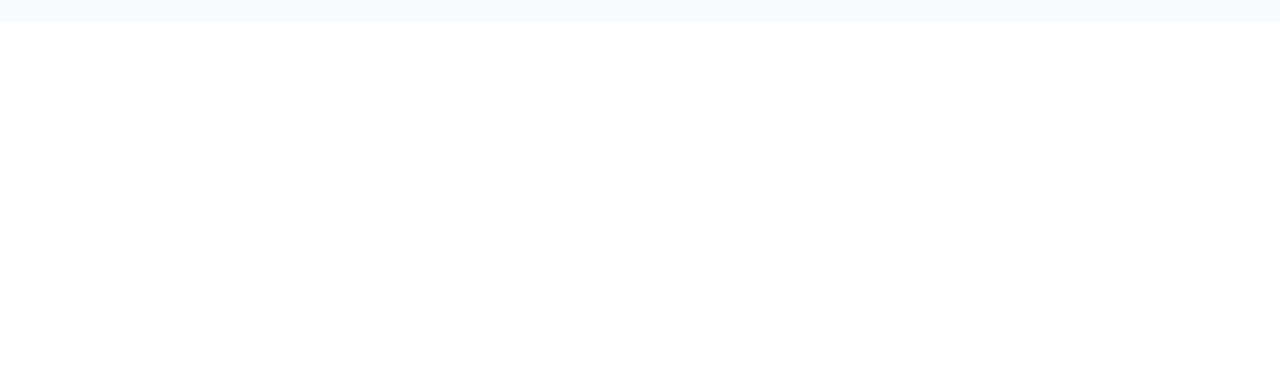
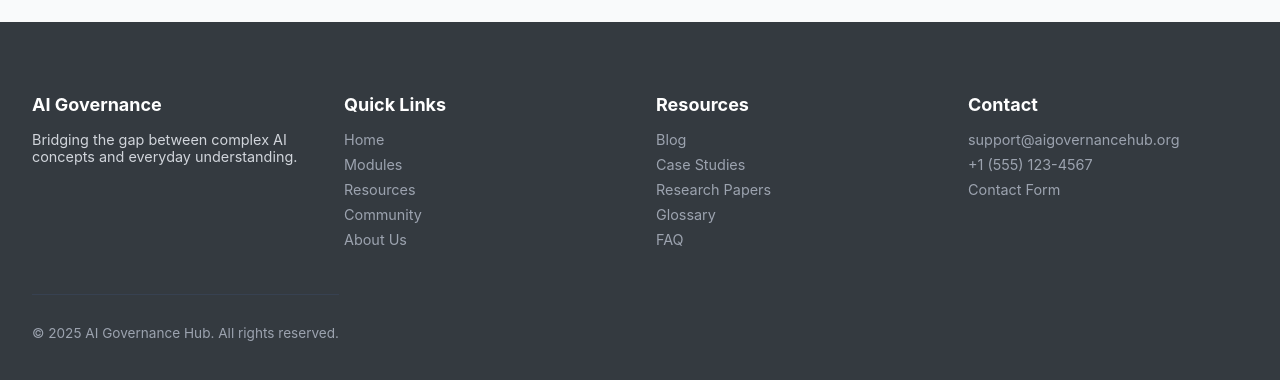
Before and after one commit to moniqueaboumrad9930/ai_final_project, a React (Create React App) app in the folder ai-final/: page / in a window 1280 px wide. Shown: the part 1811-2191 px from the top of the page. Before the commit the page ends 1833 px from the top, so only its background shows below. Built offline with nearby package versions, Linux system fonts and the light colour scheme.

Commit message:
adding footer section

```diff
--- /dev/null
+++ b/ai-final/src/components/footer.js
@@ -0,0 +1,52 @@
+import react from "react";
+import styles from './footer.module.css';
+
+function Footer ()  {
+    return (
+        <footer className={styles.footer}>
+            <div className={styles.top}>
+                <div className={styles.column}>
+                    <h4>
+                        AI Governance
+                    </h4>
+                    <p>Bridging the gap between complex AI concepts and everyday understanding. </p>
+                </div>
+                <div className={styles.column}>
+                    <h4>Quick Links</h4>
+                    <ul>
+                        <li><a href="#"> Home </a></li>
+                        <li><a href="#"> Modules </a></li>
+                        <li><a href="#"> Resources </a></li>
+                        <li><a href="#"> Community </a></li>
+                        <li><a href="#"> About Us </a></li>
+                    </ul>
+                </div>
+                <div className={styles.column}>
+                    <h4>Resources</h4>
+                    <ul>
+                        <li><a href="#"> Blog </a></li>
+                        <li><a href="#"> Case Studies </a></li>
+                        <li><a href="#"> Research Papers </a></li>
+                        <li><a href="#"> Glossary </a></li>
+                        <li><a href="#"> FAQ </a></li>
+                    </ul>
+                </div>
+                <div className={styles.column}>
+                <h4>Contact</h4>
+                    <ul>
+                        <li><a href= "mailto:support@aigovernancehub.org">support@aigovernancehub.org </a></li>
+                        <li><a href="tel:+15551234567">+1 (555) 123-4567 </a></li>
+                        <li><a href="#"> Contact Form </a></li>
+                    </ul>
+                </div>
+                <div className={styles.bottom}>
+                    <p>© 2025 AI Governance Hub. All rights reserved.</p>
+                </div>
+            </div>
+        </footer>
+    );
+
+}
+
+
+export default Footer;
--- /dev/null
+++ b/ai-final/src/components/footer.module.css
@@ -0,0 +1,52 @@
+.footer {
+    background-color: #343A40;
+    color: #d1d5db;
+    padding: 3rem 2rem;
+    font-size: 0.9rem;
+  }
+
+  .top {
+    display: flex;
+    flex-wrap: wrap;
+    gap: 2rem;
+    justify-content: space-between;
+    margin-bottom: 2rem;
+  }
+
+  .column {
+    flex: 1 1 200px;
+    min-width: 200px;
+  }
+
+  .column h4 {
+    color: white;
+    font-size: 1.125rem;
+    margin-bottom: 1rem;
+  }
+
+  .column ul {
+    list-style: none;
+    padding: 0;
+  }
+
+  .column ul li {
+    margin-bottom: 0.5rem;
+  }
+
+  .column ul li a {
+    color: #9ca3af;
+    text-decoration: none;
+    transition: color 0.2s;
+  }
+
+  .column ul li a:hover {
+    color: #ffffff;
+  }
+
+  .bottom {
+    text-align: center;
+    border-top: 1px solid #374151;
+    padding-top: 1rem;
+    font-size: 0.85rem;
+    color: #9ca3af;
+  }
--- a/ai-final/src/pages/landingPage.js
+++ b/ai-final/src/pages/landingPage.js
@@ -3,6 +3,7 @@
 import Header from '../components/header';
 import WhyLearn from '../components/whyLearn';
 import EducationModules from '../components/educationalModules';
+import Footer from '../components/footer';
 
 const LandingPage = () => {
     return (
@@ -11,6 +12,7 @@
         <HeroSection />
         <WhyLearn/>
         <EducationModules/>
+        <Footer/>
         </>
     );
 };
```
